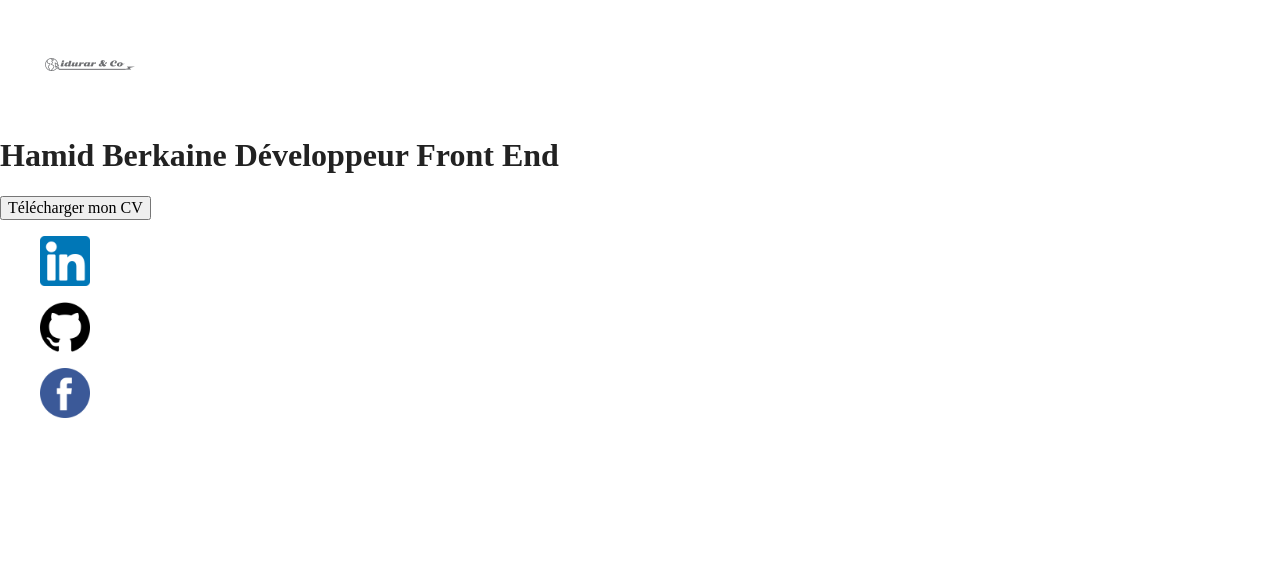
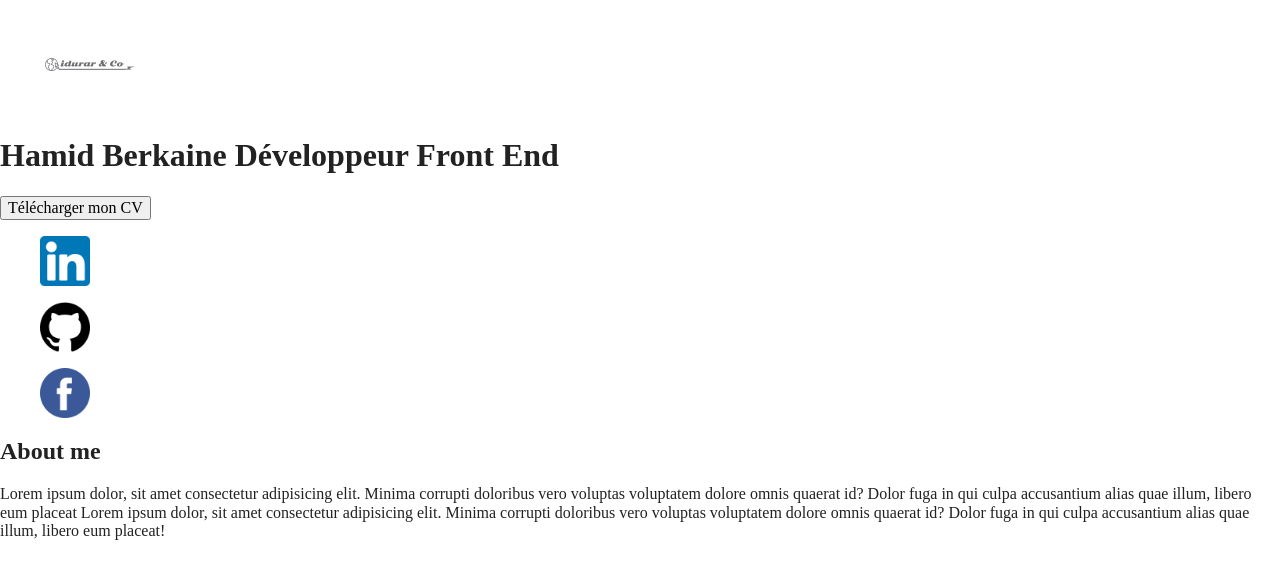
Before and after one commit to IdurarDev/mon_cv, a website built with Parcel: page index.html in a window 1280 px wide. Built offline with nearby package versions, Linux system fonts and the light colour scheme.

Commit message:
add main and section about me

```diff
--- a/index.html
+++ b/index.html
@@ -47,6 +47,17 @@
       </figcaption>
     </figure>
   </header>
+  <main>
+    <section>
+     <h2>About me</h2>
+     <p>
+       Lorem ipsum dolor, sit amet consectetur adipisicing elit. Minima corrupti doloribus vero voluptas voluptatem
+       dolore omnis quaerat id? Dolor fuga in qui culpa accusantium alias quae illum, libero eum placeat
+       Lorem ipsum dolor, sit amet consectetur adipisicing elit. Minima corrupti doloribus vero voluptas voluptatem
+       dolore omnis quaerat id? Dolor fuga in qui culpa accusantium alias quae illum, libero eum placeat!
+     </p>
+   </section>
+  </main>
 
   <!-- Add your site or application content here -->
   <script src="js/vendor/modernizr-3.11.2.min.js"></script>
```
